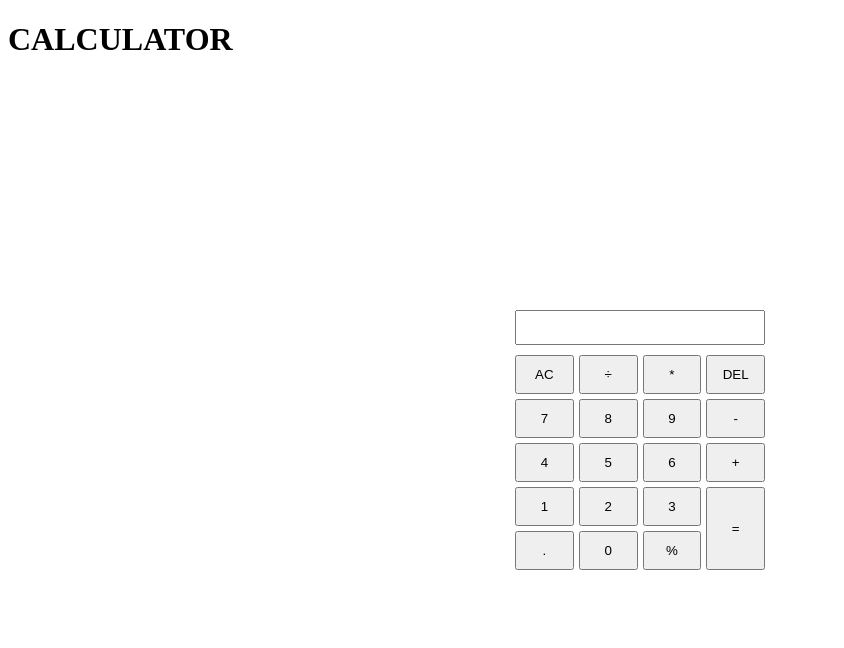
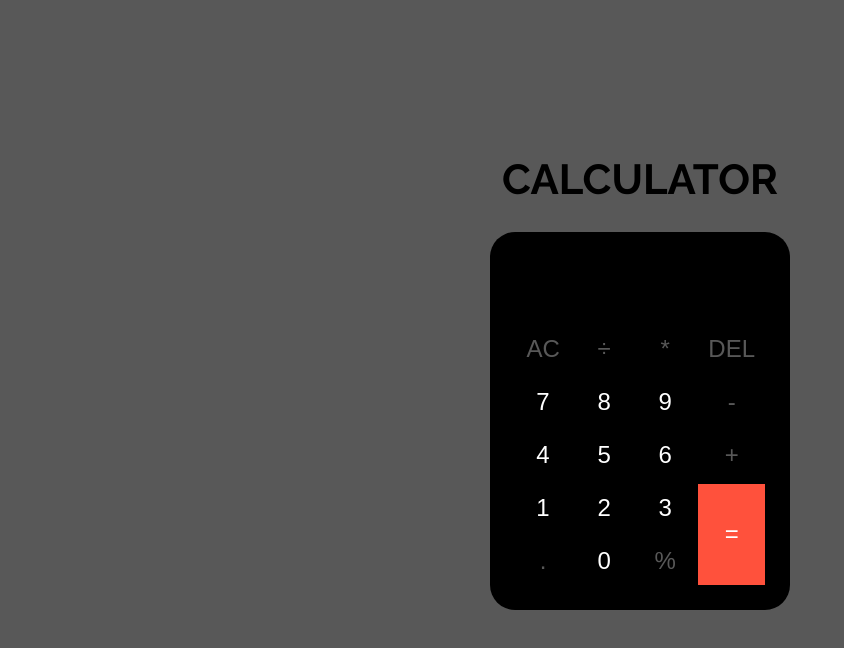
Before and after one commit to Ayaaa13/calculator, a plain HTML site: page index.html in a window 1280 px wide. Shown: the whole page, without its empty margins (0-844 px from the left). Drawn offline with Linux system fonts and the light colour scheme.

Commit message:
Update style.css

```diff
--- a/style.css
+++ b/style.css
@@ -1,12 +1,30 @@
+@import url("https://fonts.googleapis.com/css2?family=Raleway:wght@700&display=swap");
+
+body {
+  background-color: #585858;
+  font-family: "Raleway", sans-serif;
+}
+
+h1 {
+  font-size: 42px;
+  font-weight: 700;
+}
+.container {
+  height: 90vh;
+  display: flex;
+  flex-direction: column;
+  justify-content: center;
+  align-items: center;
+}
+
 .calculator {
   display: flex;
   gap: 10px;
   flex-direction: column;
-    justify-content: center;
-    align-items: center;
 
-    height: 90vh;
-
+  padding: 25px;
+  border-radius: 25px;
+  background-color: #000;
 }
 
 form,
@@ -16,8 +34,15 @@ form,
 
 input {
   width: 92%;
+  font-size: 36px;
+  font-weight: 700;
+  background: none;
+  border: none;
+  color: #fff;
   text-align: right;
   padding: 8px;
+
+  outline: none;
 }
 
 .buttons {
@@ -28,8 +53,20 @@ input {
 
 button {
   padding: 10px;
+  color: #585858;
+  background: none;
+  border: none;
+  font-size: 24px;
+
+  cursor: pointer;
 }
 
 .equals {
   grid-row: span 2;
+  background: #ff513c;
+  color: #fff;
 }
+
+.number {
+  color: #fff;
+}
```
Lines whose indentation alone changed are shown as unchanged.
